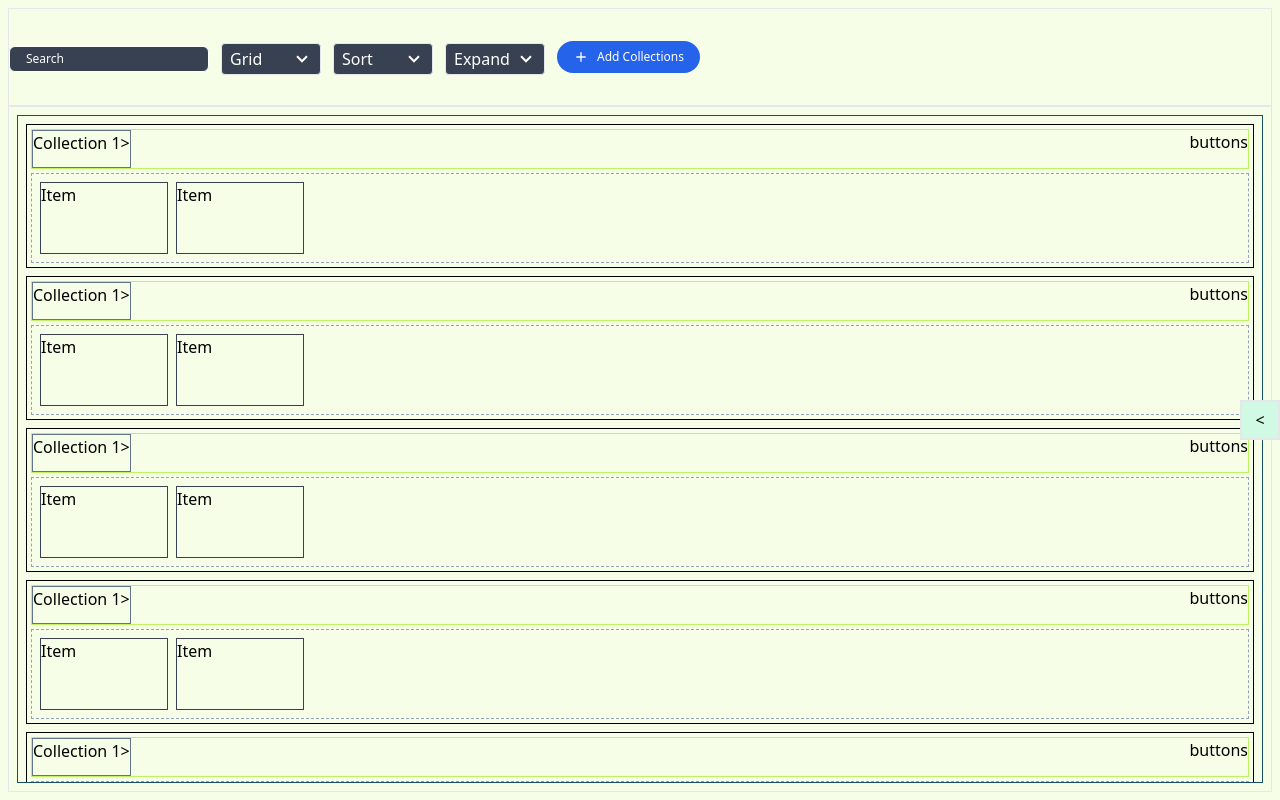
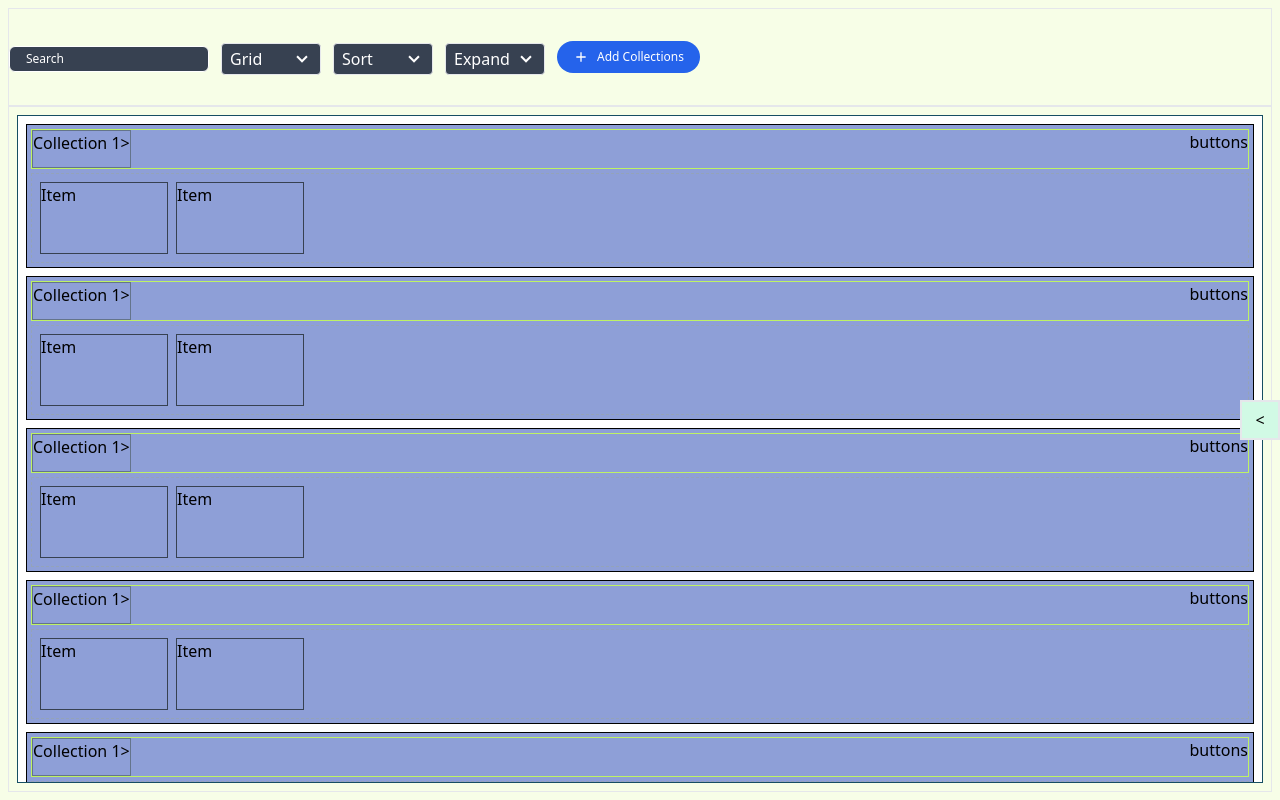
Before and after one commit to neerajb-dev/bookmark-manager-dnd, a React (Vite) app: page / in a window 1280 px wide. Built offline with nearby package versions, Linux system fonts and the light colour scheme.

Commit message:
react dnd added and collection made draggable

```diff
--- a/package.json
+++ b/package.json
@@ -10,6 +10,8 @@
   },
   "dependencies": {
     "react": "^18.2.0",
+    "react-dnd": "^16.0.1",
+    "react-dnd-html5-backend": "^16.0.1",
     "react-dom": "^18.2.0",
     "react-icons": "^4.8.0"
   },
--- a/src/components/BookmarkManager/Collections/Collection.tsx
+++ b/src/components/BookmarkManager/Collections/Collection.tsx
@@ -1,9 +1,22 @@
 import React from 'react'
+import { useDrag } from 'react-dnd'
+import itemTypes from '../../utils/itemTypes'
 import List from './List'
 
 const Collection = () => {
+  const [{ isDragging }, collectionDraggable] = useDrag(() => ({
+    type: itemTypes.COLLECTION,
+    collect: (monitor) => ({
+      isDragging: !!monitor.isDragging,
+    }),
+  }))
   return (
-    <div className={`w-full border border-black p-1 mb-2`}>
+    <div
+      className={`w-full border border-black p-1 mb-2 bg-blue-800 ${
+        isDragging ? 'bg-opacity-50' : 'bg-opacity-100'
+      }`}
+      ref={collectionDraggable}
+    >
       <div className="w-full h-10 border border-lime-300 mb-1 flex justify-between">
         <div className="flex justify-between align- border border-slate-500">
           <span>Collection 1</span>
--- a/src/components/BookmarkManager/Collections/Collections.tsx
+++ b/src/components/BookmarkManager/Collections/Collections.tsx
@@ -4,7 +4,6 @@ import CollectionsContainer from './CollectionsContainer'
 
 const Collections = () => {
   const { colSpan } = useContext(SidebarContext)
-  console.log('collections', colSpan)
   return (
     <div className={`${colSpan} row-[span_8] p-2 lg:${colSpan} border p-2`}>
       <CollectionsContainer />
--- a/src/components/BookmarkManager/Collections/CollectionsContainer.tsx
+++ b/src/components/BookmarkManager/Collections/CollectionsContainer.tsx
@@ -1,9 +1,22 @@
 import React from 'react'
+import { useDrop } from 'react-dnd'
+import itemTypes from '../../utils/itemTypes'
 import Collection from './Collection'
 
 const CollectionsContainer = () => {
+  const [{ isOver }, collectionDropZone] = useDrop(() => ({
+    accept: itemTypes.COLLECTION,
+    collect: (monitor) => ({
+      isOver: !!monitor.isOver(),
+    }),
+  }))
   return (
-    <div className={`w-full h-full border border-cyan-900 p-2 overflow-y-scroll`}>
+    <div
+      ref={collectionDropZone}
+      className={`w-full h-full border border-cyan-900 p-2 overflow-y-scroll ${
+        isOver ? 'bg-red-300' : 'bg-white'
+      }`}
+    >
       <Collection />
       <Collection />
       <Collection />
--- a/src/components/BookmarkManager/Criteria/Criteria.tsx
+++ b/src/components/BookmarkManager/Criteria/Criteria.tsx
@@ -10,7 +10,6 @@ type ReactSelectOptions = {
 
 const Criteria = () => {
   const { colSpan } = useContext(SidebarContext)
-  console.log('criteria', colSpan)
   const [inpVal, setInpVal] = useState('')
   const [expandCollapseValue, setExpandCollapseValue] = useState<any>({
     value: 1,
--- a/src/components/common/sidebarContextProvider/SidebarContext.tsx
+++ b/src/components/common/sidebarContextProvider/SidebarContext.tsx
@@ -19,7 +19,6 @@ const SidebarContextProvider: React.FC<SidebarContextProvider> = ({
 }) => {
   const [showSidebar, setShowSidebar] = useState<boolean>(false)
   const colSpan = showSidebar ? 'col-span-10' : 'col-span-12'
-  console.log('sidebarContext', colSpan)
   return (
     <SidebarContext.Provider value={{ showSidebar, setShowSidebar, colSpan }}>
       {children}
--- /dev/null
+++ b/src/components/utils/itemTypes.ts
@@ -0,0 +1,15 @@
+type ItemTypes = {
+  COLLECTION: 'collection'
+  BOOKMARK: 'bookmark'
+  TAB: 'tab'
+  WINDOW: 'window'
+}
+
+const itemTypes: ItemTypes = {
+  COLLECTION: 'collection',
+  BOOKMARK: 'bookmark',
+  TAB: 'tab',
+  WINDOW: 'window',
+}
+
+export default itemTypes
--- a/src/main.tsx
+++ b/src/main.tsx
@@ -1,10 +1,14 @@
 import React from 'react'
+import { DndProvider } from 'react-dnd'
 import ReactDOM from 'react-dom/client'
+import { HTML5Backend } from 'react-dnd-html5-backend'
 import App from './App'
 import './index.css'
 
 ReactDOM.createRoot(document.getElementById('root') as HTMLElement).render(
   <React.StrictMode>
-    <App />
-  </React.StrictMode>,
+    <DndProvider backend={HTML5Backend}>
+      <App />
+    </DndProvider>
+  </React.StrictMode>
 )
```
Also changed, not shown: 1 other file (tests, documents, lock files or other folders).
